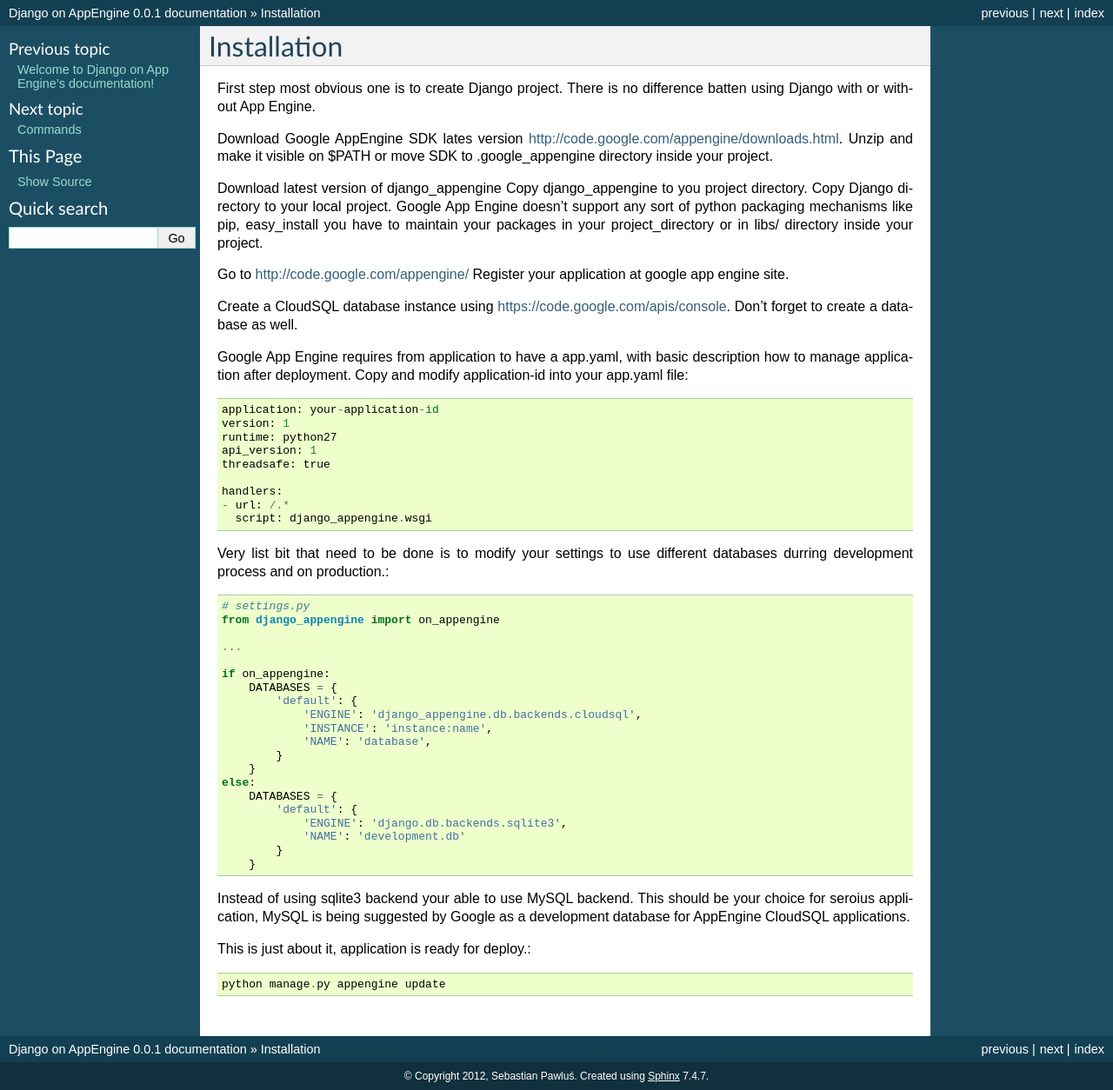
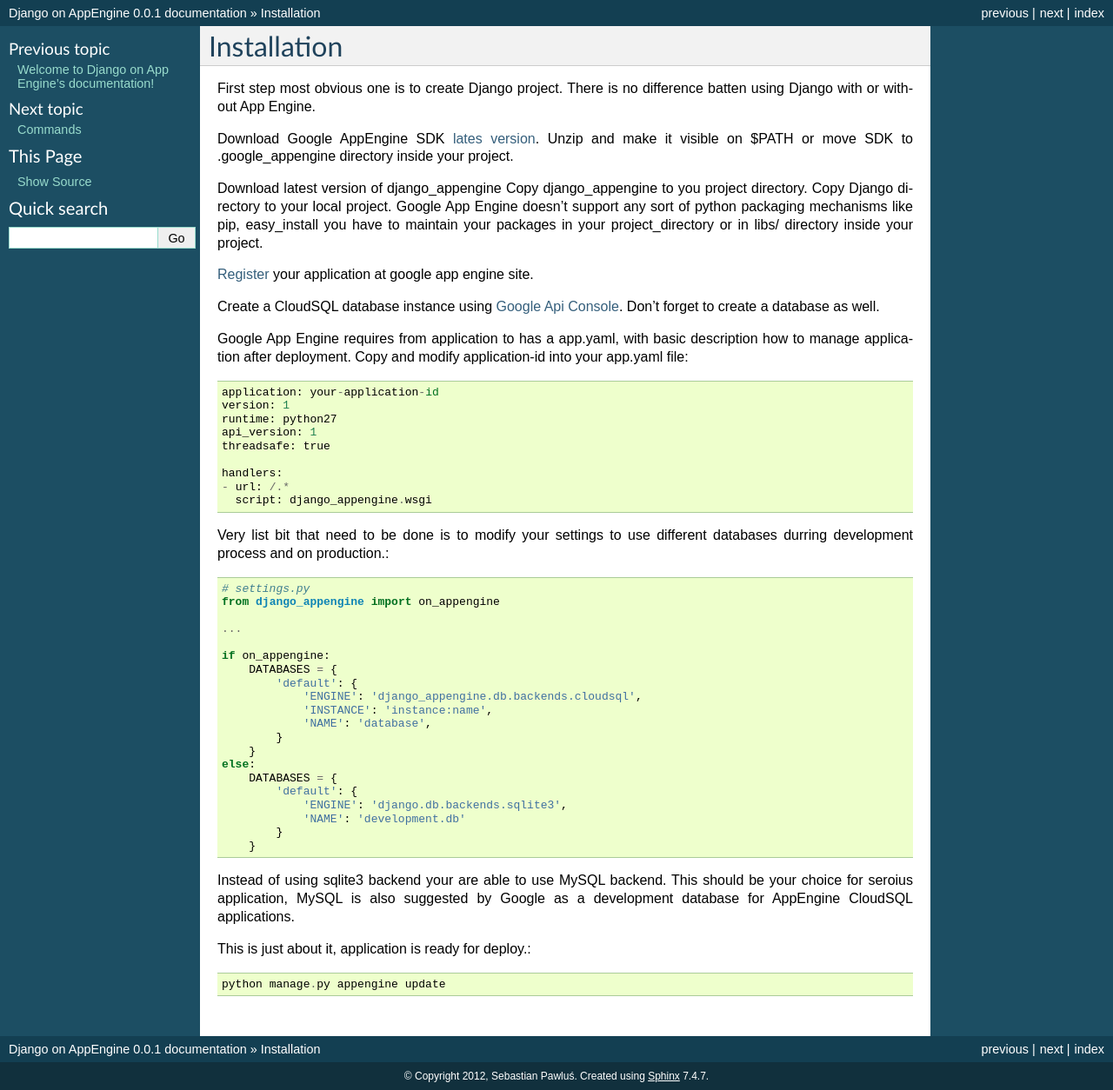
Before and after one commit to xando/django-rocket-engine, a Sphinx documentation site: the page built from docs/installation.rst, in a window 1280 px wide. Shown: the whole page at 87% size. Built offline with Sphinx 7.4.7, drawn with Linux system fonts in a browser that asks for light colours.

Commit message:
documentation tweaks.

```diff
--- a/docs/installation.rst
+++ b/docs/installation.rst
@@ -6,26 +6,25 @@
 First step most  obvious one is to create Django  project. There is no
 difference batten using Django with or without App Engine.
 
-Download      Google       AppEngine      SDK       lates      version
-http://code.google.com/appengine/downloads.html.  Unzip  and  make  it
-visible on  $PATH or  move SDK  to .google_appengine  directory inside
+Download      Google      AppEngine       SDK      `lates      version
+<http://code.google.com/appengine/downloads.html>`_.   Unzip and  make
+it visible on $PATH or  move SDK to .google_appengine directory inside
 your project.
 
 Download latest  version of django_appengine Copy  django_appengine to
-you  project   directory.   Copy   Django  directory  to   your  local
-project.  Google  App  Engine  doesn't  support  any  sort  of  python
-packaging mechanisms like pip, easy_install  you have to maintain your
-packages in your  project_directory or in libs/  directory inside your
-project.
+you project directory.   Copy Django directory to  your local project.
+Google  App  Engine  doesn't  support any  sort  of  python  packaging
+mechanisms like pip,  easy_install you have to  maintain your packages
+in your project_directory or in libs/ directory inside your project.
 
-Go to http://code.google.com/appengine/
-Register your application at google app engine site.
+`Register  <http://code.google.com/appengine/>`_  your application  at
+google app engine site.
 
-Create       a       CloudSQL      database       instance       using
-https://code.google.com/apis/console. Don't  forget to create  a database
-as well.
+Create  a  CloudSQL  database   instance  using  `Google  Api  Console
+<https://code.google.com/apis/console>`_.  Don't  forget to  create  a
+database as well.
 
-Google App Engine  requires from application to have  a app.yaml, with
+Google App  Engine requires from  application to has a  app.yaml, with
 basic description how to manage application after deployment. Copy and
 modify application-id into your app.yaml file::
 
@@ -64,10 +63,10 @@
             }
         }
 
-Instead of using sqlite3 backend your  able to use MySQL backend. This
-should  be  your  choice  for  seroius  application,  MySQL  is  being
-suggested by Google  as a development database  for AppEngine CloudSQL
-applications.
+Instead  of  using  sqlite3  backend   your  are  able  to  use  MySQL
+backend. This should be your  choice for seroius application, MySQL is
+also  suggested by  Google as  a development  database for  AppEngine
+CloudSQL applications.
 
 This is just about it, application is ready for deploy.::
 
```
Also changed, not shown: docs/commands.rst (+8 -2 lines).
